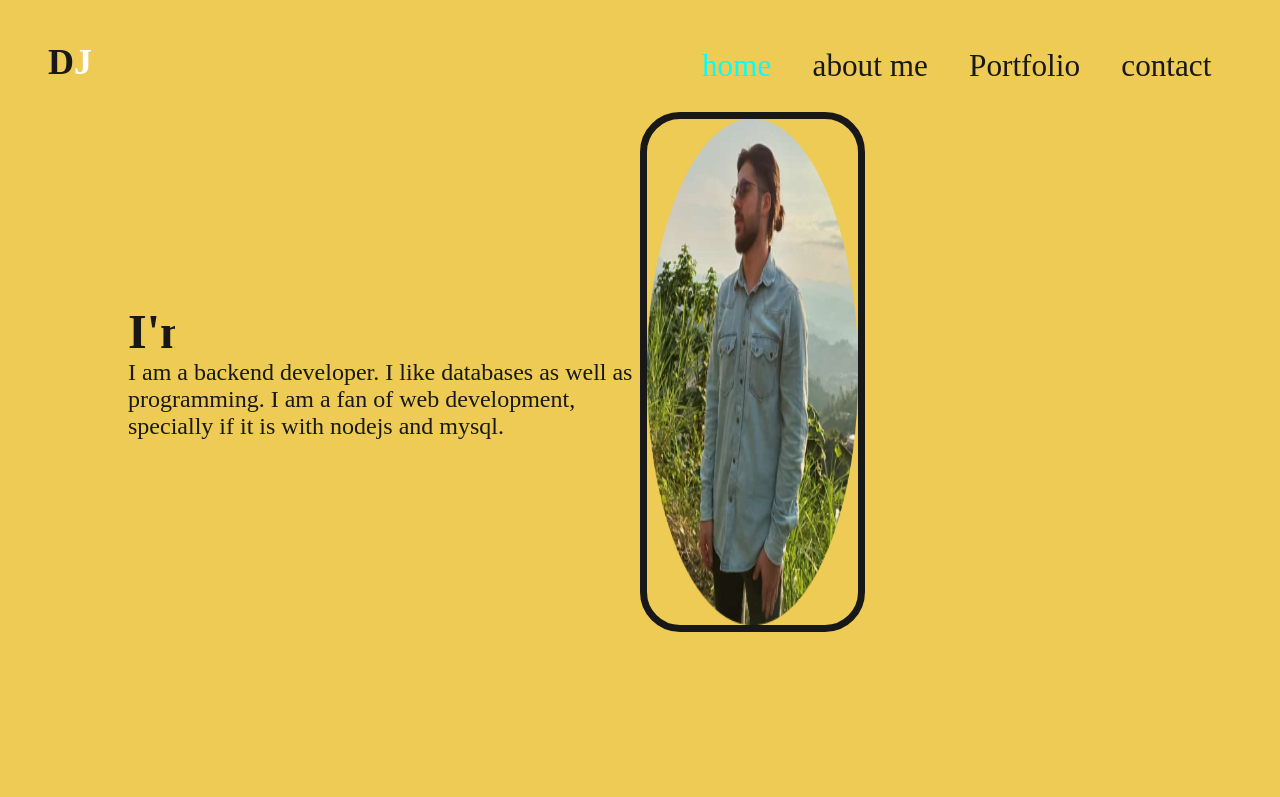
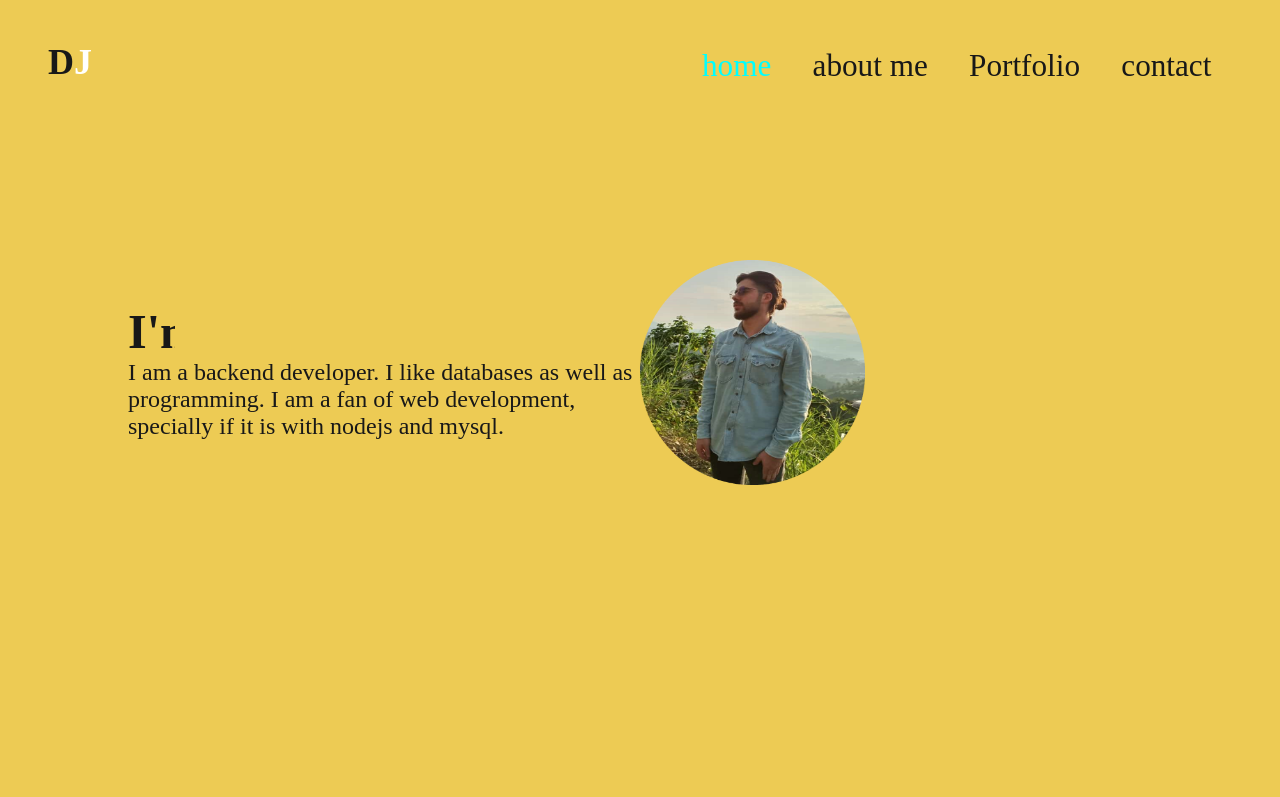
Before and after one commit to DanielPuentes10/DanielPuentes10.github.io, a website: page index.html in a window 1280 px wide. Shown: the top 797 px of the page. Drawn offline with Linux system fonts and the light colour scheme; a web font is replaced by a local one.

Commit message:
Update styles.css

```diff
--- a/css/styles.css
+++ b/css/styles.css
@@ -136,9 +136,7 @@ span{
 }
 
 .main img{
-    border: 7px solid #181818;
-    border-radius: 40px;
-    height: 520px;
+
 }
 .about{
     display:grid;
```
